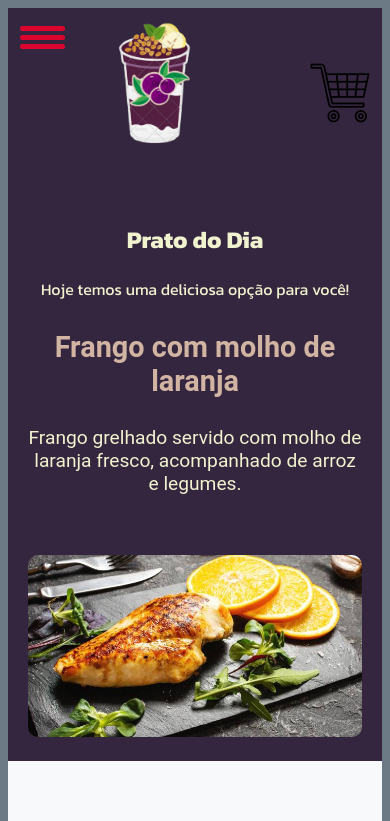
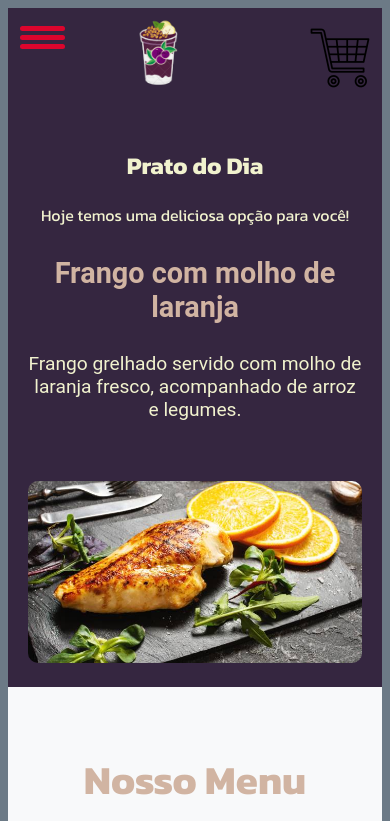
Before and after one commit to Ka-sv/point-do-acai, a plain HTML site: page index.html in a window 390 px wide. Shown: the top 821 px of the page. Drawn offline with Linux system fonts and the light colour scheme.

Commit message:
ajustando posicionamento do logo versão desktop

```diff
--- a/index.html
+++ b/index.html
@@ -32,10 +32,12 @@
 
                                 <div class="menu-bg" id="menu-bg"></div>
 
-                <a href="" class="logo__cabecalho"><img src="./img/logo.png" alt="logo da empresa imagem de um açai na tigela" class="logo__cabecalho"></a>
-
+                                <!-- Logo e ícone do carrinho -->
+                                <a href="#" class="logo__cabecalho">
+                                    <img src="./img/logo.png" alt="Logo da empresa" class="logo__cabecalho">
+                                </a>
                                 <a href="javascript:void(0);" class="logo__cabecalho" onclick="toggleCarrinho()">
-                    <img src="./img/carrinho-de-compras.png" alt="logo da empresa imagem de um açai na tigela" class="logo__cabecalho">
+                                    <img src="./img/carrinho-de-compras.png" alt="Carrinho de compras" class="logo__cabecalho">
                                 </a>
 
                                 <div id="carrinho" class="carrinho-fixo" style="display: none;">
@@ -45,10 +47,6 @@
                                     <p>Total: R$ <span id="total-carrinho">0.00</span></p>
                                     <button onclick="finalizarCompra()">Finalizar Compra</button>
                                 </div>
-
-
-
-
         </header>
 
     <main class="prato-dia">
@@ -66,7 +64,7 @@
                             </section>
                 </main>
 
-               <!-- Seção Menu dentro de uma nova section -->
+               <!-- Seção Menu  section -->
               <section class="menu-secao">
                             <h2 class="menu-titulo">Nosso Menu</h2>
 
--- a/style.css
+++ b/style.css
@@ -9,16 +9,20 @@
 /* Estilo geral para o cabeçalho */
 .cabecalho {
     display: flex;
-    justify-content: space-between; /* Coloca os itens nas extremidades */
+    justify-content: flex-end; /* Alinha o conteúdo à direita */
     align-items: center;
-    padding: 10px; /* Ajusta o espaçamento */
+    padding: 10px;
 }
 
-/* Estilo para a imagem na versão mobile */
+/* Estilo para o logo e o ícone do carrinho */
 .logo__cabecalho {
-    max-width: 150px; /* Limita o tamanho da imagem no mobile */
+    display: flex;
+    align-items: center;
+    gap: 20px; /* Espaço entre o logo e o carrinho */
+    max-width: 150px;
 }
 
+/* Estilo para o botão de fechar carrinho */
 #fechar-carrinho {
     background-color: var(--primary-color);
     color: var(--background-color);
@@ -214,6 +218,28 @@
 
 /* Media query para telas menores (mobile) */
 @media (max-width: 600px) {
+
+    .cabecalho {
+        justify-content: space-between;
+        padding: 10px;
+    }
+    .logo__cabecalho img {
+        max-width: 80px;
+    }
+    #fechar-carrinho {
+        width: 100%;
+        padding: 15px;
+        font-size: 1.2rem;
+    }
+    .logo__cabecalho img {
+        max-width: 80px;
+    }
+    .carrinho-fixo {
+        width: 100%;
+        bottom: 0;
+        top: auto;
+        padding: 15px;
+    }
     .cabecalho {
         flex-direction: row; /* Garante que o layout fique na horizontal */
         background-color:var(--background-color);
```
Lines whose indentation alone changed are shown as unchanged.
